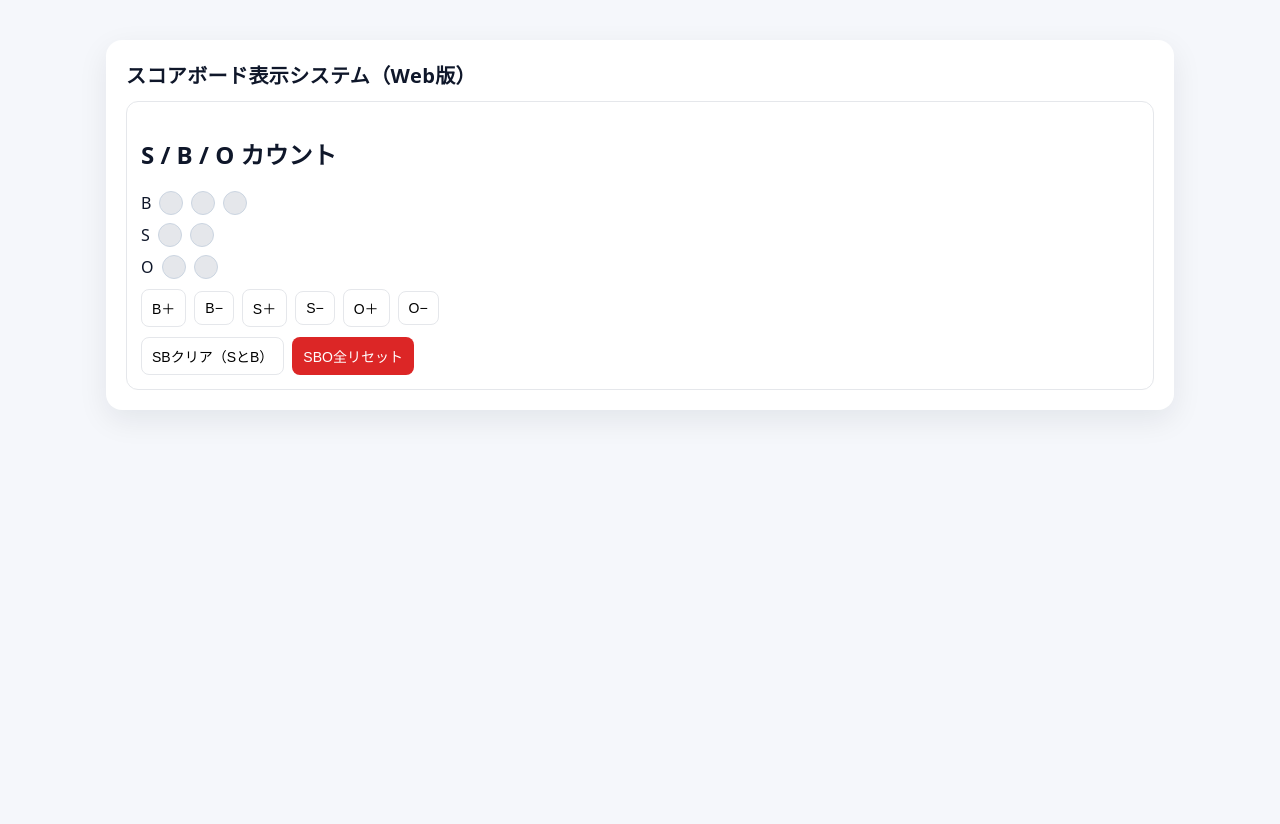
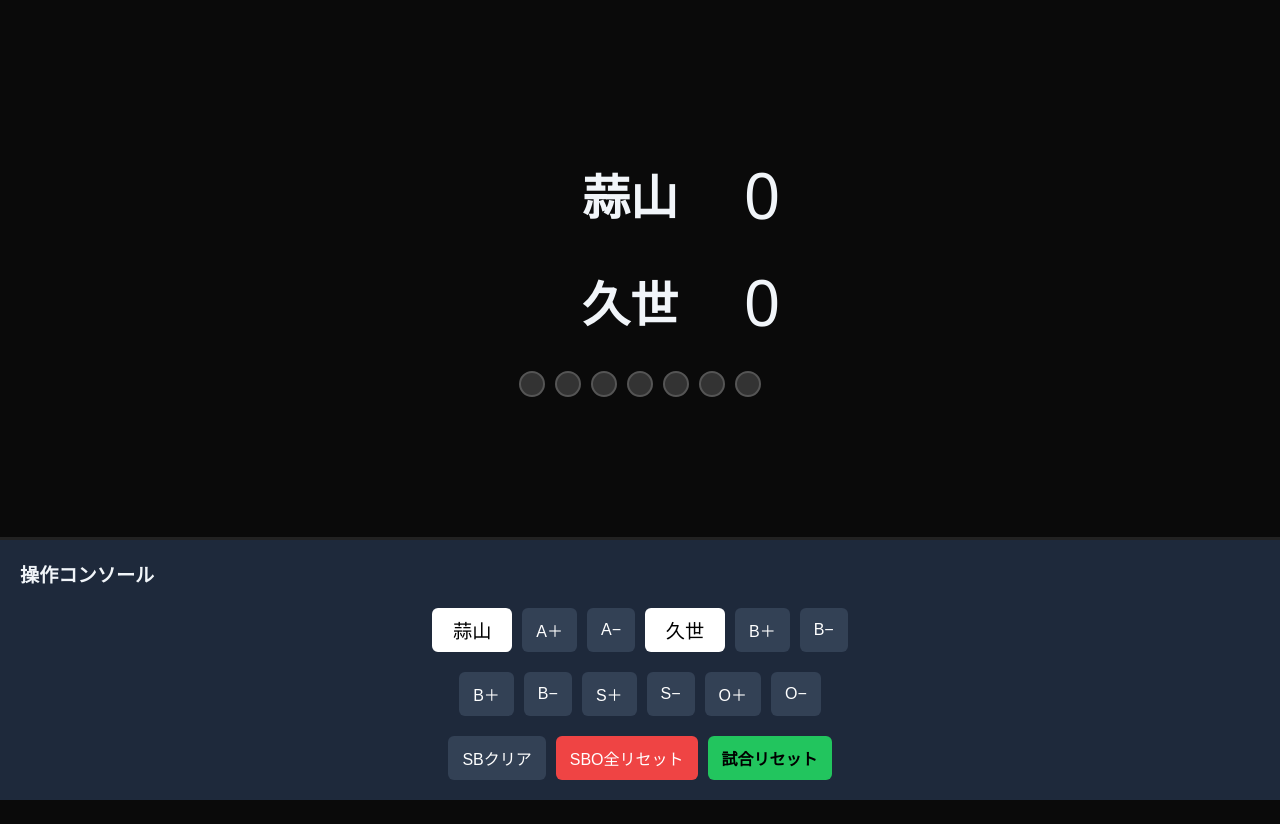
Before and after one commit to okuyuki2025-design/scoreboard02, a plain HTML site: page index.html in a window 1280 px wide. After the commit the page ends 800 px from the top, so only its background shows below. Drawn offline with Linux system fonts and the light colour scheme.

Commit message:
Update index.html
上半分がスコアボード、下半分が操作コンソール

```diff
--- a/index.html
+++ b/index.html
@@ -1,93 +1,182 @@
 <!DOCTYPE html>
 <html lang="ja">
 <head>
-  <meta charset="utf-8" />
-  <meta name="viewport" content="width=device-width, initial-scale=1" />
-  <title>スコアボード表示システム（Web版）</title>
+<meta charset="UTF-8">
+<meta name="viewport" content="width=device-width, initial-scale=1.0">
+<title>スコアボード表示システム</title>
 <style>
   :root {
-      --bg: #f5f7fb;
-      --card: #ffffff;
-      --ink: #0f172a;
-      --muted: #64748b;
-      --accent: #2563eb;
-      --danger: #dc2626;
+    --bg-dark: #0a0a0a;
+    --text-light: #f1f5f9;
+    --accent: #22c55e;
+    --danger: #ef4444;
+    --yellow: #facc15;
   }
   * { box-sizing: border-box; }
-    html, body { height: 100%; }
   body {
     margin: 0;
-      font-family: system-ui, -apple-system, Segoe UI, Roboto, "Hiragino Kaku Gothic ProN", Meiryo, sans-serif;
-      background: var(--bg);
-      color: var(--ink);
+    background: var(--bg-dark);
+    color: var(--text-light);
+    font-family: 'Segoe UI', 'Hiragino Kaku Gothic ProN', Meiryo, sans-serif;
+    display: flex;
+    flex-direction: column;
+    height: 100vh;
   }
-    .container { max-width: 1100px; margin: 24px auto; padding: 16px; }
-    .app { background: var(--card); border-radius: 16px; padding: 20px; box-shadow: 0 10px 30px rgba(15,23,42,.08); }
-    h1 { margin: 0 0 12px; font-size: 20px; letter-spacing: .02em; }
-    .btn { cursor: pointer; border: 1px solid #e5e7eb; background: #fff; border-radius: 8px; padding: 8px 10px; font-size: 14px; }
-    .btn:active { transform: translateY(1px); }
-    .btn.primary { background: var(--accent); color: #fff; border-color: transparent; }
-    .btn.danger { background: var(--danger); color: #fff; border-color: transparent; }
-    .btn.slim { padding: 4px 8px; font-size: 12px; }
-    .lights { display: flex; gap: 8px; align-items: center; margin-bottom: 8px; }
-    .light { width: 24px; height: 24px; border-radius: 50%; background: #e5e7eb; border: 1px solid #cbd5e1; }
-    .light.on.green { background: #22c55e; border-color: #16a34a; }
-    .light.on.yellow { background: #facc15; border-color: #eab308; }
-    .light.on.red { background: #ef4444; border-color: #dc2626; }
-    .stack { display: flex; gap: 8px; align-items: center; flex-wrap: wrap; }
-    .panel { border: 1px solid #e5e7eb; border-radius: 12px; padding: 14px; background: #fff; margin-top: 12px; }
+
+  /* 上半分：スコアボード表示 */
+  #display {
+    flex: 1;
+    display: flex;
+    flex-direction: column;
+    align-items: center;
+    justify-content: center;
+    border-bottom: 3px solid #222;
+  }
+
+  .team {
+    display: flex;
+    justify-content: center;
+    align-items: center;
+    gap: 24px;
+    font-size: 3rem;
+    margin: 10px 0;
+  }
+  .team-name {
+    width: 220px;
+    text-align: right;
+    font-weight: bold;
+  }
+  .score {
+    font-size: 4rem;
+    width: 120px;
+    text-align: center;
+  }
+
+  .lights {
+    display: flex;
+    gap: 10px;
+    justify-content: center;
+    margin-top: 16px;
+  }
+  .light {
+    width: 26px;
+    height: 26px;
+    border-radius: 50%;
+    background: #333;
+    border: 2px solid #555;
+  }
+  .on.green { background: var(--accent); border-color: #16a34a; }
+  .on.yellow { background: var(--yellow); border-color: #ca8a04; }
+  .on.red { background: var(--danger); border-color: #b91c1c; }
+
+  /* 下半分：操作コンソール */
+  #console {
+    background: #1e293b;
+    padding: 20px;
+    display: flex;
+    flex-direction: column;
+    gap: 20px;
+  }
+  h2 { margin: 0; font-size: 1.2rem; }
+  .controls {
+    display: flex;
+    flex-wrap: wrap;
+    gap: 10px;
+    justify-content: center;
+  }
+  .btn {
+    background: #334155;
+    color: white;
+    border: none;
+    border-radius: 6px;
+    padding: 10px 14px;
+    font-size: 1rem;
+    cursor: pointer;
+    transition: background 0.2s;
+  }
+  .btn:hover { background: #475569; }
+  .btn.primary { background: var(--accent); color: black; font-weight: bold; }
+  .btn.danger { background: var(--danger); }
+  .score-input {
+    width: 80px;
+    font-size: 1.2rem;
+    text-align: center;
+    border-radius: 6px;
+    border: none;
+  }
+
+  @media (max-width: 600px) {
+    .team-name { font-size: 1.2rem; width: 140px; }
+    .score { font-size: 2rem; width: 80px; }
+  }
 </style>
 </head>
 <body>
-  <div class="container">
-    <div class="app">
-      <h1>スコアボード表示システム（Web版）</h1>
-
-      <div class="panel">
-        <h2>S / B / O カウント</h2>
-        <div class="lights">
-          <span>B</span>
-          <div id="b1" class="light"></div>
-          <div id="b2" class="light"></div>
-          <div id="b3" class="light"></div>
+  <!-- 上半分：スコアボード -->
+  <div id="display">
+    <div class="team" id="teamA-row">
+      <div class="team-name" id="teamA-name">蒜山</div>
+      <div class="score" id="teamA-score">0</div>
     </div>
-        <div class="lights">
-          <span>S</span>
-          <div id="s1" class="light"></div>
-          <div id="s2" class="light"></div>
-        </div>
-        <div class="lights">
-          <span>O</span>
-          <div id="o1" class="light"></div>
-          <div id="o2" class="light"></div>
+    <div class="team" id="teamB-row">
+      <div class="team-name" id="teamB-name">久世</div>
+      <div class="score" id="teamB-score">0</div>
     </div>
 
-        <div class="stack" style="margin-top:10px;">
+    <div class="lights">
+      <div class="light" id="b1"></div>
+      <div class="light" id="b2"></div>
+      <div class="light" id="b3"></div>
+      <div class="light" id="s1"></div>
+      <div class="light" id="s2"></div>
+      <div class="light" id="o1"></div>
+      <div class="light" id="o2"></div>
+    </div>
+  </div>
+
+  <!-- 下半分：操作コンソール -->
+  <div id="console">
+    <h2>操作コンソール</h2>
+    <div class="controls">
+      <input id="teamANameInput" class="score-input" value="蒜山">
+      <button class="btn" id="incA">A＋</button>
+      <button class="btn" id="decA">A−</button>
+
+      <input id="teamBNameInput" class="score-input" value="久世">
       <button class="btn" id="incB">B＋</button>
       <button class="btn" id="decB">B−</button>
-          <button class="btn" id="incS">S＋</button>
-          <button class="btn" id="decS">S−</button>
-          <button class="btn" id="incO">O＋</button>
-          <button class="btn" id="decO">O−</button>
     </div>
 
-        <div class="stack" style="margin-top:10px;">
-          <button class="btn" id="clearSB">SBクリア（SとB）</button>
+    <div class="controls">
+      <button class="btn" id="incBall">B＋</button>
+      <button class="btn" id="decBall">B−</button>
+      <button class="btn" id="incStrike">S＋</button>
+      <button class="btn" id="decStrike">S−</button>
+      <button class="btn" id="incOut">O＋</button>
+      <button class="btn" id="decOut">O−</button>
+    </div>
+
+    <div class="controls">
+      <button class="btn" id="clearSB">SBクリア</button>
       <button class="btn danger" id="clearAllSBO">SBO全リセット</button>
-        </div>
-      </div>
+      <button class="btn primary" id="resetGame">試合リセット</button>
     </div>
   </div>
 
 <script>
-    const state = { counts: { s: 0, b: 0, o: 0 } };
+  const state = {
+    teamA: { name: '蒜山', score: 0 },
+    teamB: { name: '久世', score: 0 },
+    counts: { b: 0, s: 0, o: 0 }
+  };
 
-    function setLight(id, onClass, on) {
-      const el = document.getElementById(id);
-      el.className = "light" + (on ? ` on ${onClass}` : "");
-    }
+  // 更新
+  function render() {
+    document.getElementById("teamA-name").textContent = state.teamA.name;
+    document.getElementById("teamB-name").textContent = state.teamB.name;
+    document.getElementById("teamA-score").textContent = state.teamA.score;
+    document.getElementById("teamB-score").textContent = state.teamB.score;
 
-    function render() {
     setLight("b1", "yellow", state.counts.b >= 1);
     setLight("b2", "yellow", state.counts.b >= 2);
     setLight("b3", "yellow", state.counts.b >= 3);
@@ -97,23 +186,51 @@
     setLight("o2", "red", state.counts.o >= 2);
   }
 
-    function incB() { state.counts.b = Math.min(3, state.counts.b + 1); render(); }
-    function decB() { state.counts.b = Math.max(0, state.counts.b - 1); render(); }
-    function incS() { state.counts.s = Math.min(2, state.counts.s + 1); render(); }
-    function decS() { state.counts.s = Math.max(0, state.counts.s - 1); render(); }
-    function incO() { state.counts.o = Math.min(2, state.counts.o + 1); render(); }
-    function decO() { state.counts.o = Math.max(0, state.counts.o - 1); render(); }
+  function setLight(id, color, on) {
+    const el = document.getElementById(id);
+    el.className = "light" + (on ? ` on ${color}` : "");
+  }
+
+  // スコア制御
+  function incA() { state.teamA.score++; render(); }
+  function decA() { state.teamA.score = Math.max(0, state.teamA.score - 1); render(); }
+  function incB() { state.teamB.score++; render(); }
+  function decB() { state.teamB.score = Math.max(0, state.teamB.score - 1); render(); }
+
+  // SBO制御
+  function incBall() { state.counts.b = Math.min(3, state.counts.b + 1); render(); }
+  function decBall() { state.counts.b = Math.max(0, state.counts.b - 1); render(); }
+  function incStrike() { state.counts.s = Math.min(2, state.counts.s + 1); render(); }
+  function decStrike() { state.counts.s = Math.max(0, state.counts.s - 1); render(); }
+  function incOut() { state.counts.o = Math.min(2, state.counts.o + 1); render(); }
+  function decOut() { state.counts.o = Math.max(0, state.counts.o - 1); render(); }
+
   function clearSB() { state.counts.s = 0; state.counts.b = 0; render(); }
   function clearAllSBO() { state.counts.s = 0; state.counts.b = 0; state.counts.o = 0; render(); }
+  function resetGame() {
+    if (!confirm("試合をリセットしますか？")) return;
+    state.teamA.score = 0;
+    state.teamB.score = 0;
+    clearAllSBO();
+  }
 
+  // イベント登録
+  document.getElementById("incA").onclick = incA;
+  document.getElementById("decA").onclick = decA;
   document.getElementById("incB").onclick = incB;
   document.getElementById("decB").onclick = decB;
-    document.getElementById("incS").onclick = incS;
-    document.getElementById("decS").onclick = decS;
-    document.getElementById("incO").onclick = incO;
-    document.getElementById("decO").onclick = decO;
+  document.getElementById("incBall").onclick = incBall;
+  document.getElementById("decBall").onclick = decBall;
+  document.getElementById("incStrike").onclick = incStrike;
+  document.getElementById("decStrike").onclick = decStrike;
+  document.getElementById("incOut").onclick = incOut;
+  document.getElementById("decOut").onclick = decOut;
   document.getElementById("clearSB").onclick = clearSB;
   document.getElementById("clearAllSBO").onclick = clearAllSBO;
+  document.getElementById("resetGame").onclick = resetGame;
+
+  document.getElementById("teamANameInput").oninput = e => { state.teamA.name = e.target.value; render(); };
+  document.getElementById("teamBNameInput").oninput = e => { state.teamB.name = e.target.value; render(); };
 
   render();
 </script>
```
Lines whose indentation alone changed are shown as unchanged.
